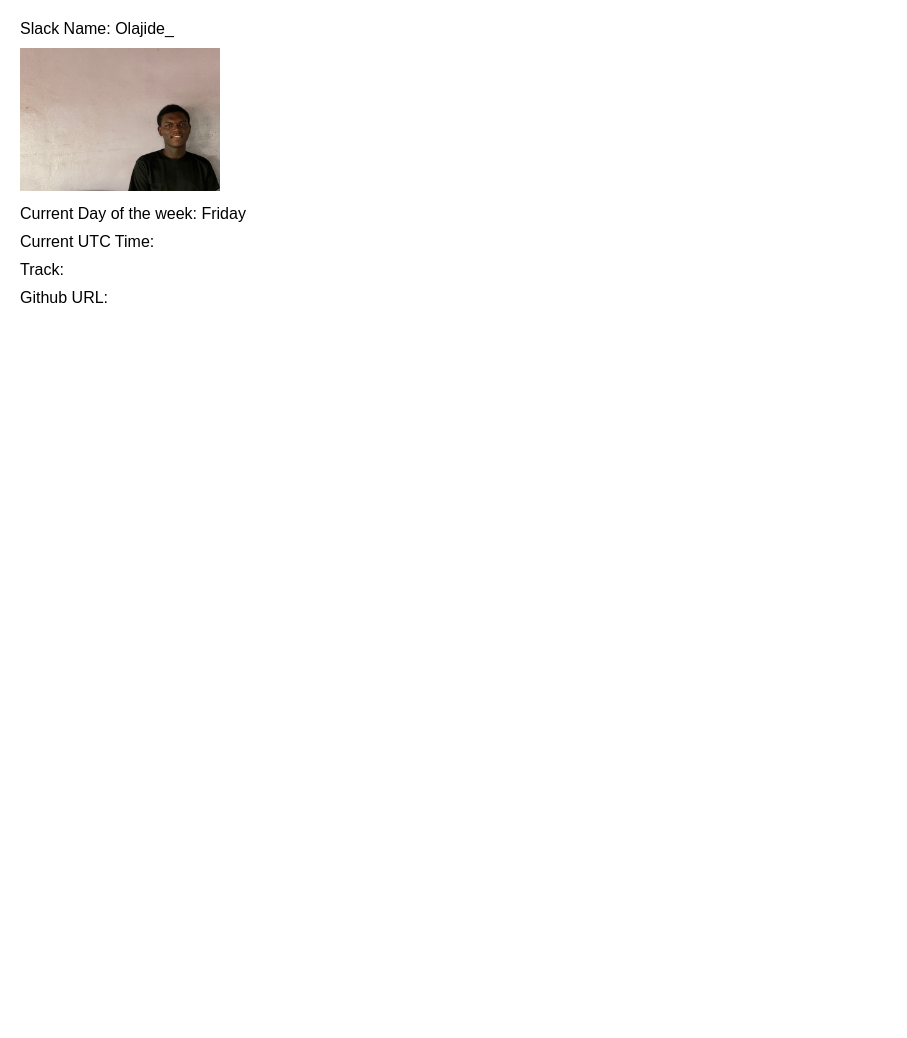
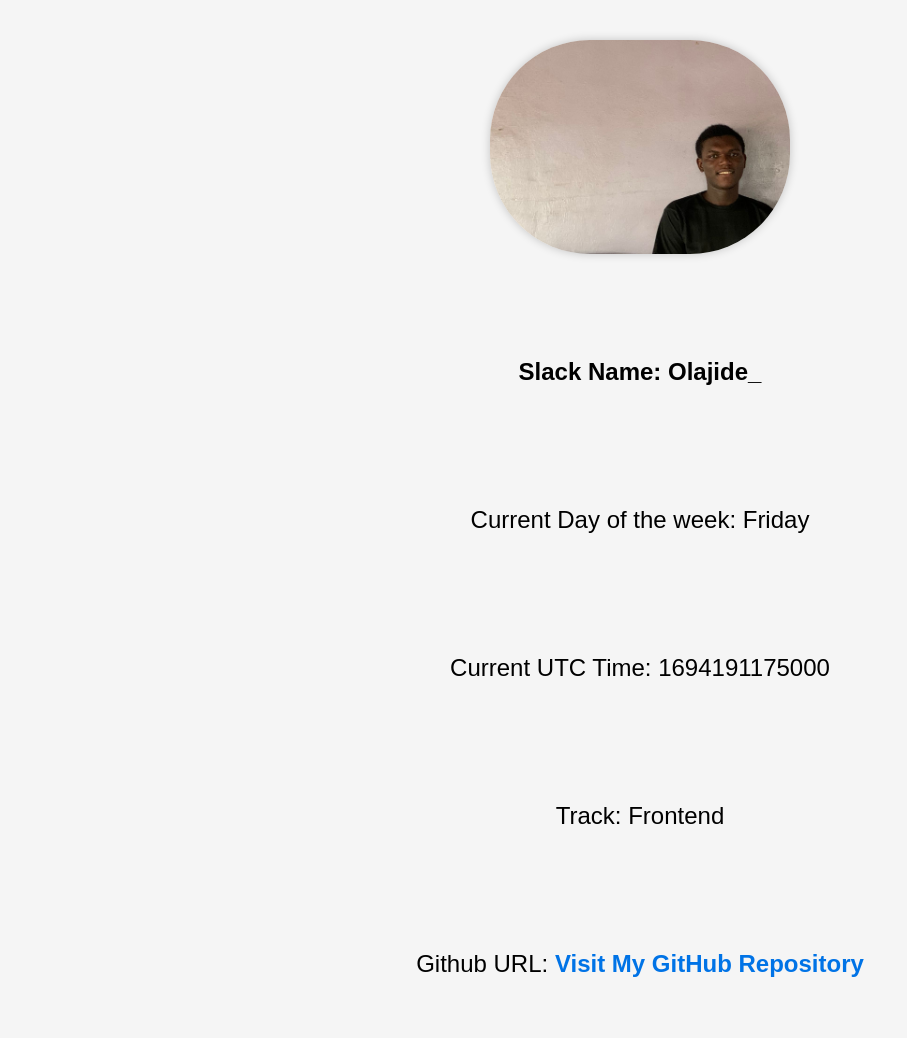
Before and after one commit to Olajidecodez/personal-info-webpage, a plain HTML site: page index.html in a window 1280 px wide. Shown: the whole page, without its empty margins (0-907 px from the left). Before the commit the page ends 800 px from the top, so only its background shows below. Drawn offline with Linux system fonts and the light colour scheme.

Commit message:
added style + changes in script and index

```diff
--- a/index.html
+++ b/index.html
@@ -8,18 +8,33 @@
         <link rel="stylesheet" href="style.css">
     </head>
     <body>
+        <section class="slackDisplayImage">
+            <img id="slackDisplayImage" src="Olajide.jpg" alt="Olajide_" data-testid="slackDisplayImage">
+        </section>
 
-        <p>Slack Name: <span id="slackUserName" data-testid="slackUserName"></span></p>
+        <section class="slackName">
+           <p>Slack Name: <span id="slackUserName" data-testid="slackUserName"></span></p>
+        </section>
 
-        <img id="slackDisplayImage" src="Olajide.jpg" alt="Olajide_" data-testid="slackDisplayImage">
+        <section class="currentDayOfTheWeek">
+          <p>Current Day of the week: <span id="currentDayOfTheWeek" data-testid="currentDayOfTheWeek">
+            </span>
+          </p>
+        </section>
 
-        <p>Current Day of the week: <span id="currentDayOfTheWeek" data-testid="currentDayOfTheWeek"></span></p>
+        <section class="currentUTCTime">
+           <p>Current UTC Time: <span id="currentUTCTime" data-testid="currentUTCTime"></span></p>
+        </section>
 
-        <p>Current UTC Time: <span id="currentUTCTime" data-testid="currentUTCTime"></span></p>
+        <section class="myTrack">
+            <p>Track: <span id="myTrack" data-testid="myTrack"></span></p>
+        </section>
 
-        <p>Track: <span id="myTrack" data-testid="myTrack"></span></p>
+        <section class="githubURL">
+          <p>Github URL: <a id="githubURL" href="https://github.com/Olajidecodez/personal-info-webpage"
+            data-testid="githubURL">Visit My GitHub Repository</p>
+        </section>
 
-        <p>Github URL: <span id="githubURL" data-testid="githubURL"></span></p>
         <script src="script.js"></script>
     </body>
 </html>
--- a/script.js
+++ b/script.js
@@ -1,15 +1,27 @@
 document.addEventListener('DOMContentLoaded', function() {
-
-  const slackUserName = document.getElementById('slackUserName');
-  slackUserName.textContent = 'Olajide_';
 
   const slackDisplayImage = document.getElementById('slackDisplayImage');
   slackDisplayImage.src = 'Olajide.jpg';
   slackDisplayImage.alt = 'Olajide_';
+
+  const slackUserName = document.getElementById('slackUserName');
+  slackUserName.textContent = 'Olajide_';
 
   const currentDayOfTheWeek = document.getElementById('currentDayOfTheWeek');
   const daysOfWeek = ['Sunday', 'Monday', 'Tuesday', 'Wednesday', 'Thursday', 'Friday', 'Saturday'];
   const currentDate = new Date();
   const dayIndex = currentDate.getDay();
   currentDayOfTheWeek.textContent = daysOfWeek[dayIndex];
+
+  const currentUTCTime = document.getElementById('currentUTCTime');
+  const utcMilliseconds = Date.now();
+  currentUTCTime.textContent = utcMilliseconds;
+
+
+  const myTrack = document.getElementById('myTrack');
+  myTrack.textContent = 'Frontend';
+
+  const githubURL = document.getElementById('githubURL');
+  githubURL.href = 'https://github.com/Olajidecodez/personal-info-webpage';
+
 })
--- a/style.css
+++ b/style.css
@@ -1,26 +1,71 @@
+section {
+  padding: 40px;
+  text-align: center;
+}
+
+.slackDisplayImage img {
+  max-width: 300px;
+  max-height: 300px;
+  border-radius: 100px;
+  box-shadow: 0 0 10px rgba(0, 0, 0, 0.2);
+}
+
+.slackName p {
+  font-size: 24px;
+  font-weight: bold;
+  margin: 20px 0;
+}
+
+.currentDayOfTheWeek p {
+  font-size: 24px;
+  margin: 20px 0;
+}
+
+.currentUTCTime p {
+  font-size: 24px;
+  margin: 20px 0;
+}
+
+.myTrack p {
+  font-size: 24px;
+  margin: 20px 0;
+}
+
+.githubURL p {
+  font-size: 24px;
+  margin: 20px 0;
+}
+
+.githubURL a {
+  text-decoration: none;
+  color: #0073e6;
+  font-weight: bold;
+}
+
+.githubURL a:hover {
+  text-decoration: underline;
+  color: #0058a8;
+}
+
 body {
+  background-color: #f5f5f5;
   font-family: Arial, sans-serif;
-  margin: 20px;
+  margin: 0;
   padding: 0;
 }
 
-h1 {
+header {
+  background-color: #0073e6;
+  color: white;
   text-align: center;
+  padding: 20px;
 }
 
-p {
-  margin: 10px 0;
+main {
+  max-width: 800px;
+  margin: 0 auto;
+  padding: 20px;
+  background-color: white;
+  border-radius: 5px;
+  box-shadow: 0 0 10px rgba(0, 0, 0, 0.1);
 }
-
-img {
-  max-width: 200px;
-}
-
-a {
-  text-decoration: none;
-  color: #0073e6;
-}
-
-a:hover {
-  text-decoration: underline;
-}
```
